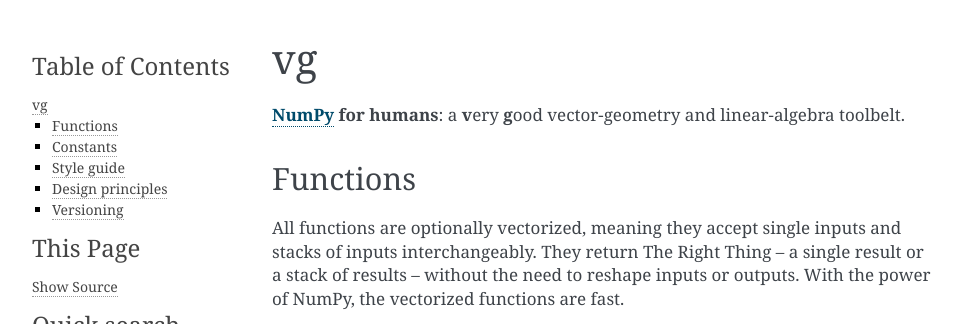
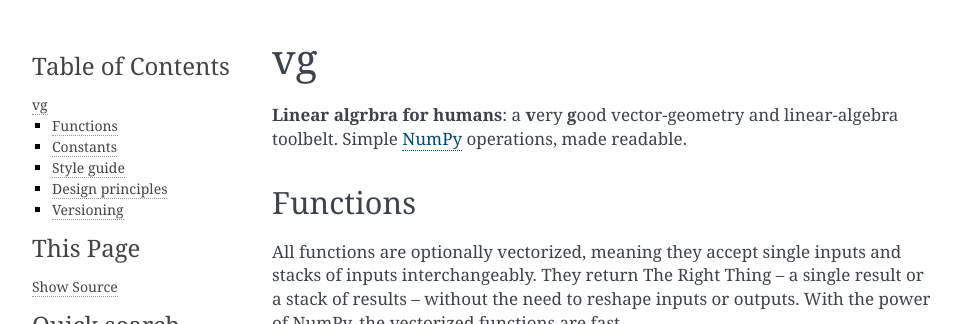
Before and after one commit to lace/vg, a Sphinx documentation site: the page built from doc/index.md, in a window 1280 px wide and 900 px high, cut to the strip 0-324 px from the top of the window. Shown: the whole strip, without its empty margins (148-1110 px from the left). Built offline with Sphinx 7.4.7, drawn with Linux system fonts in a browser that asks for light colours.

Commit message:
Refine tagline and improve readme formatting (#56)

```diff
--- a/doc/index.md
+++ b/doc/index.md
@@ -1,8 +1,8 @@
 vg
 ==
 
-**[NumPy][] for humans**: a **v**ery **g**ood vector-geometry and
-linear-algebra toolbelt.
+**Linear algrbra for humans**: a **v**ery **g**ood vector-geometry and
+linear-algebra toolbelt. Simple [NumPy][] operations, made readable.
 
 [numpy]: https://www.numpy.org/
 
--- a/setup.py
+++ b/setup.py
@@ -15,7 +15,7 @@
 setup(
     name="vg",
     version=version_info["__version__"],
-    description="NumPy for humans: a very good vector-geometry and linear-algebra toolbelt",
+    description="Linear algebra for humans: a very good vector-geometry and linear-algebra toolbelt",
     long_description=readme,
     long_description_content_type="text/markdown",
     author="Metabolize, Body Labs, and other contributors",
```
Also changed, not shown: README.md (+8 -9 lines).
